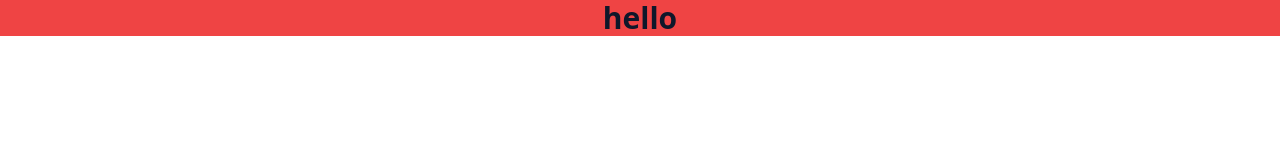
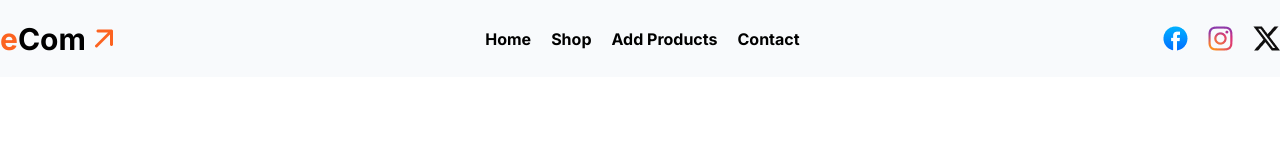
Before and after one commit to shahehsan2002/e-com, a plain HTML site: page index.html in a window 1280 px wide. Drawn offline with nearby package versions, Linux system fonts and the light colour scheme.

Commit message:
navbar initial setup done

```diff
--- a/index.html
+++ b/index.html
@@ -1,12 +1,53 @@
 <!DOCTYPE html>
 <html lang="en">
-<head>
-    <meta charset="UTF-8">
-    <meta name="viewport" content="width=device-width, initial-scale=1.0">
+  <head>
+    <meta charset="UTF-8" />
+    <meta name="viewport" content="width=device-width, initial-scale=1.0" />
     <script src="https://cdn.tailwindcss.com"></script>
     <title>E-com</title>
-</head>
-<body>
-    <h1 class="text-3xl font-bold bg-red-500 text-slate-900 text-center">hello</h1>
-</body>
+    <style>
+      @import url("https://fonts.googleapis.com/css2?family=Inter:ital,opsz,wght@0,14..32,100..900;1,14..32,100..900&display=swap");
+      .inter-font {
+        font-family: "Inter", sans-serif;
+        font-optical-sizing: auto;
+        font-weight: 700;
+        font-style: normal;
+      }
+    </style>
+  </head>
+  <body class="inter-font">
+    <!-- Navbar -->
+    <div class="max-w-7xl py-5 bg-slate-50 mx-auto">
+      <nav class="flex justify-between items-center">
+        <!-- logo -->
+        <div class="logo flex items-center">
+          <h1 class="text-3xl"><span class="text-[#FC6320]">e</span>Com</h1>
+          <img src="./logo.png" alt="" />
+        </div>
+        <!-- menu -->
+        <div class="menuItems">
+          <ul class="flex gap-5">
+            <li>Home</li>
+            <li>Shop</li>
+            <li>Add Products</li>
+            <li>Contact</li>
+          </ul>
+        </div>
+        <!-- social media -->
+        <div class="social-media">
+          <ul class="flex gap-5">
+            <li>
+              <a href="#"><img src="./fb.png" alt="" /></a>
+            </li>
+            <li>
+              <a href="#"><img src="./ig.png" alt="" /></a>
+            </li>
+            <li>
+              <a href="#"><img src="./x.png" alt="" /></a>
+            </li>
+          </ul>
+        </div>
+      </nav>
+    </div>
+  </body>
 </html>
```
Also changed, not shown: fb.png (added), ig.png (added), logo.png (added), x.png (added).
